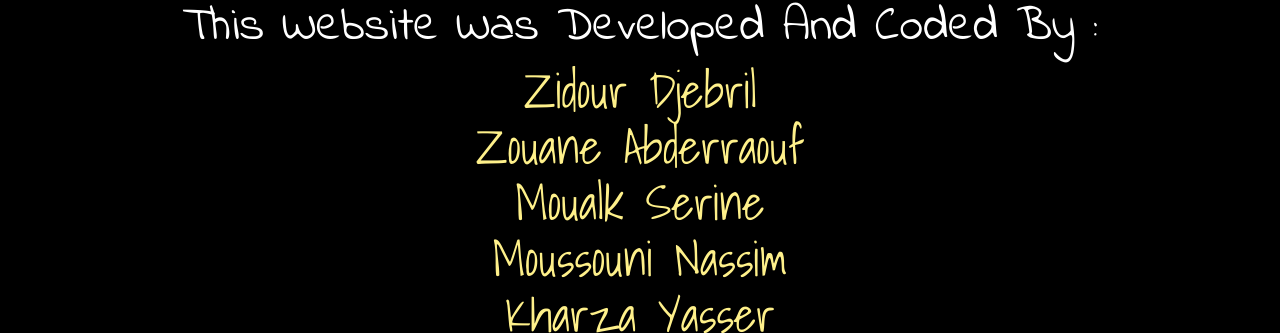
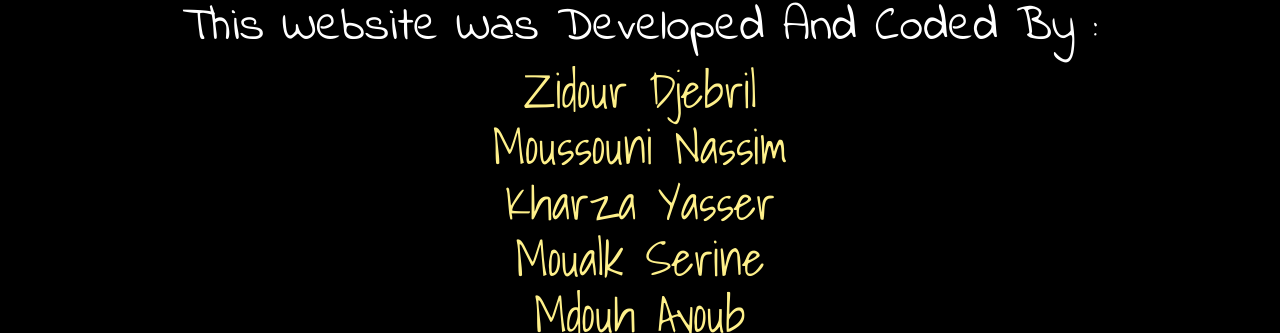
Before and after one commit to DjebrilZidour/bjaoui, a React (Vite) app: page / in a window 1280 px wide. Shown: the part 3155-3488 px from the top of the page. Built offline with nearby package versions, Linux system fonts and the light colour scheme; a web font is replaced by a local one.

Commit message:
edit names

```diff
--- a/src/App.jsx
+++ b/src/App.jsx
@@ -317,14 +317,8 @@ function App() {
           <h1 className=" text-5xl w-full rounded-3xl  cursor-pointer  ">
             Zidour Djebril
           </h1>
-          <h1 className=" text-5xl w-full rounded-3xl  cursor-pointer  ">
-            {" "}
-            Zouane abderraouf{" "}
-          </h1>
-          <h1 className=" text-5xl w-full rounded-3xl  cursor-pointer ">
-            {" "}
-            Moualk serine
-          </h1>
+
+
           <h1 className=" text-5xl w-full rounded-3xl  cursor-pointer ">
             {" "}
             moussouni nassim{" "}
@@ -332,6 +326,10 @@ function App() {
           <h1 className="  text-5xl w-full rounded-3xl  cursor-pointer ">
             {" "}
             Kharza yasser
+          </h1>
+          <h1 className=" text-5xl w-full rounded-3xl  cursor-pointer ">
+            {" "}
+            Moualk serine
           </h1>
           <h1 className="  text-5xl w-full rounded-3xl  cursor-pointer ">
             {" "}
```
